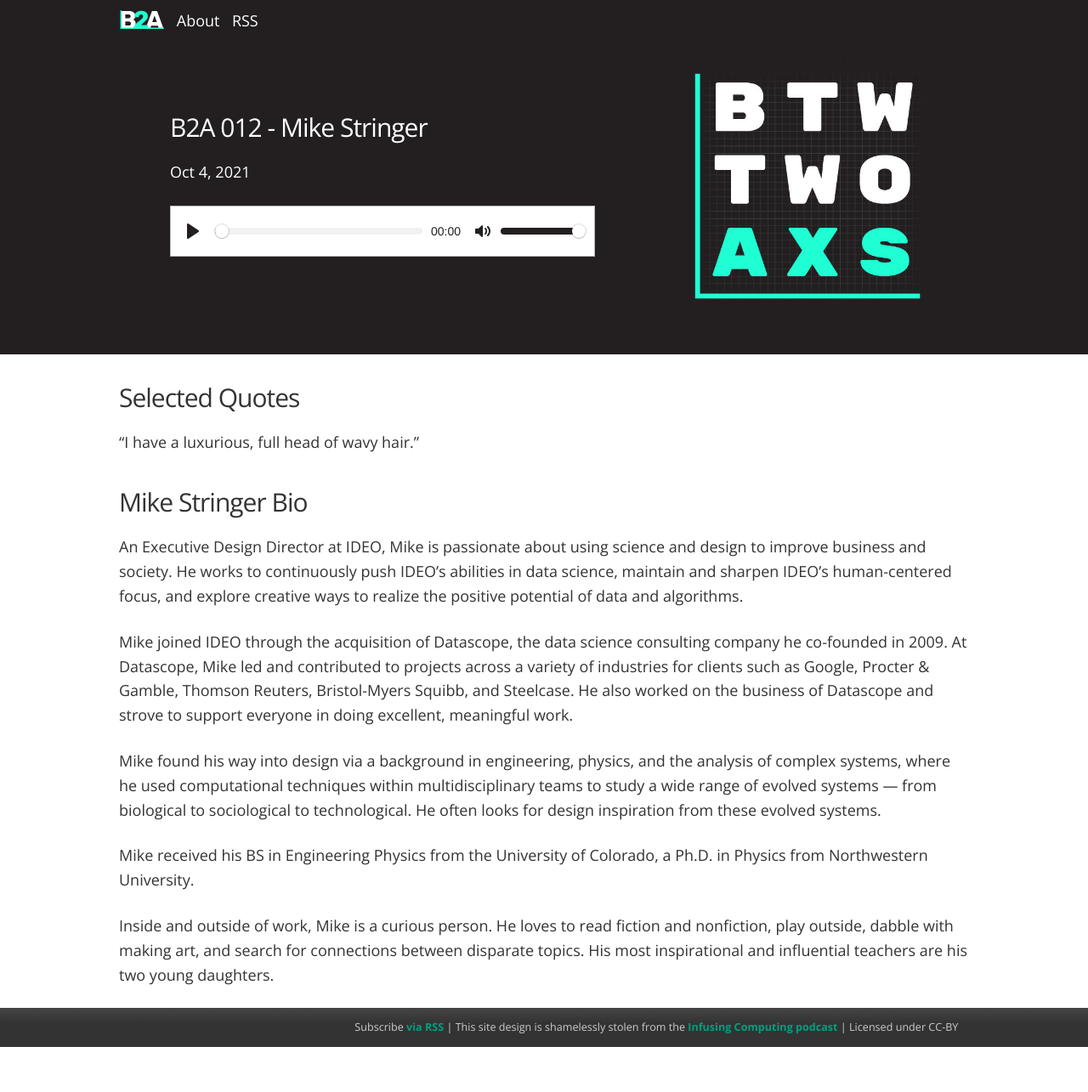
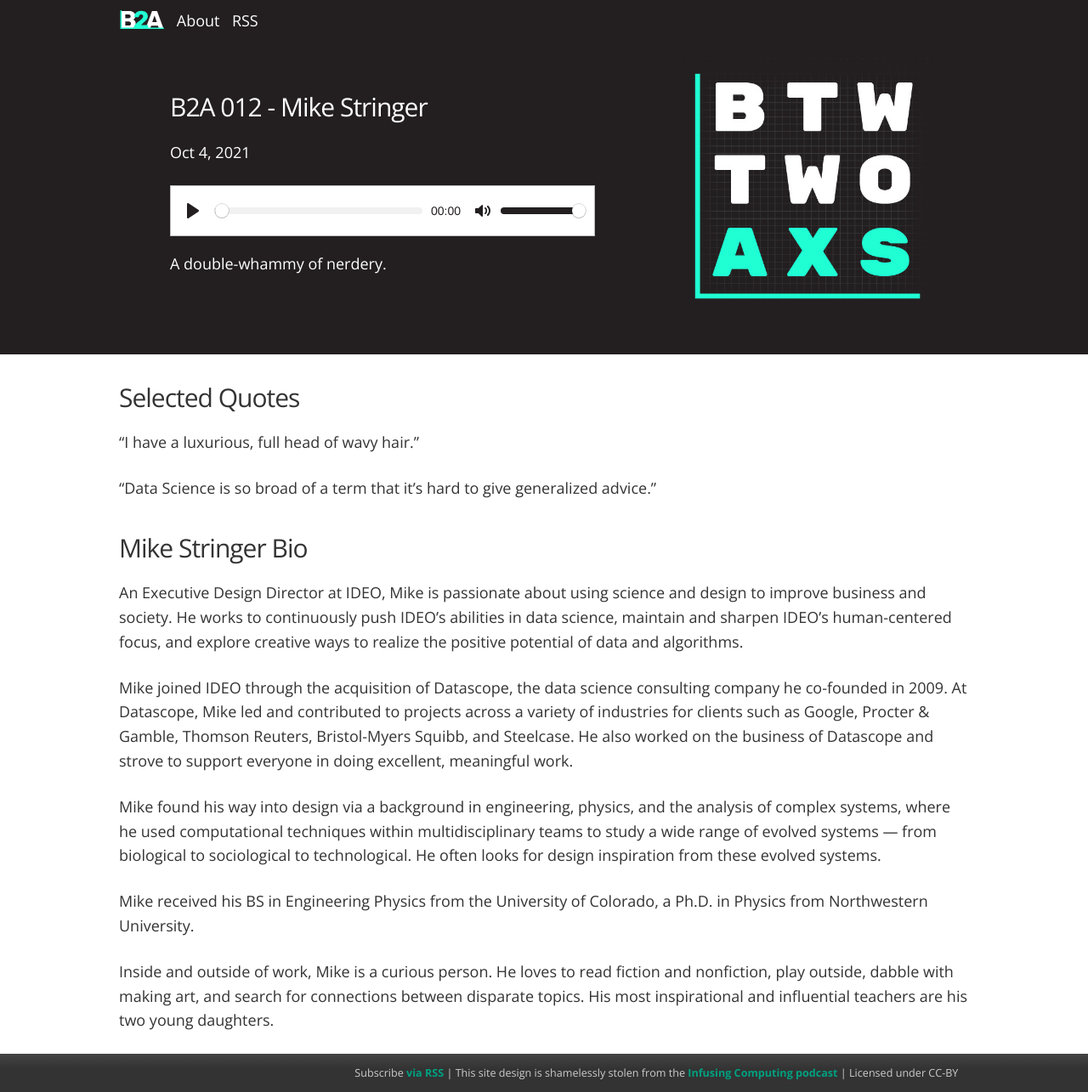
Before and after one commit to chrisjkuch/chrisjkuch.github.io, a Jekyll site: the page built from _posts/2021-10-04-B2A012.md, in a window 1280 px wide. Shown: the whole page at 85% size. Built offline with Jekyll 4.4.1, drawn with Linux system fonts in a browser that asks for light colours; before the commit the page ends 1232 px from its top, so only the background shows below that.

Commit message:
update quotes

```diff
--- a/_posts/2021-10-04-B2A012.md
+++ b/_posts/2021-10-04-B2A012.md
@@ -4,7 +4,7 @@ title: "B2A 012 - Mike Stringer"
 date: 2021-10-04 09:00:00 -0600
 file: https://dl.dropboxusercontent.com/s/ax6hjntnq0x75ds/B2A%20012%20-%20Mike%20Stringer.mp3
 summary: "IDEO Executive Design Director and Partner Mike Stringer"
-description: ""
+description: "A double-whammy of nerdery."
 duration: "25:16"
 length: "1516"
 explicit: "no"
@@ -17,6 +17,8 @@ voices: "Chris Kucharczyk, Mike Stringer"
 
 "I have a luxurious, full head of wavy hair."
 
+"Data Science is so broad of a term that it's hard to give generalized advice."
+
 ## Mike Stringer Bio
 
 An Executive Design Director at IDEO, Mike is passionate about using science and design to improve business and society. He works to continuously push IDEO's abilities in data science, maintain and sharpen IDEO's human-centered focus, and explore creative ways to realize the positive potential of data and algorithms.
```
